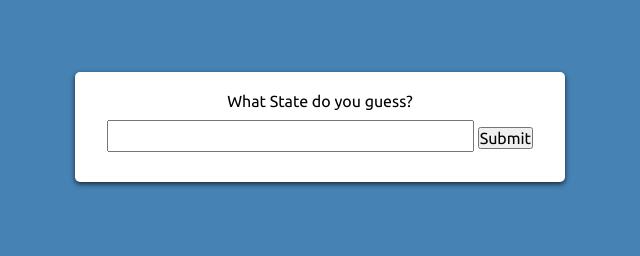
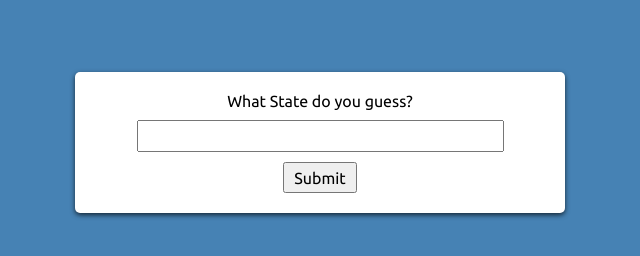
Before and after one commit to robrich502/wordgame, a plain HTML site: page WordGame.html in a window 1280 px wide. Shown: the part 206-462 px from the top of the page, without its empty margins (320-960 px from the left). Drawn offline with Linux system fonts and the light colour scheme.

Commit message:
Added styling to label and submit button to put each on a separate line.  Also corrected spelling of "Tennessee" in data store for words.

```diff
--- a/WordGame.html
+++ b/WordGame.html
@@ -14,7 +14,7 @@
         { word: "kentucky", hint: "a blue grass state" },
         { word: "indiana", hint: "bobby knight was basketball coach in this state" },
         { word: "florida", hint: "the sunshine state.  known for it's oranges." },
-        { word: "tennesse", hint: "country musicians, line dancing, and home of gatlinburg" },
+        { word: "tennessee", hint: "country musicians, line dancing, and home of gatlinburg" },
         { word: "virginia", hint: "home to the US Navy's 5th fleet and many other military bases." }
         ];
 
@@ -64,9 +64,9 @@
     </header>
     <div class="container">
        <div>
-           <label>What State do you guess?</label>
+           <label id="question">What State do you guess?</label>
             <input type="text" id="txtGuess" name="txtGuess" />
-            <button type="button" onclick="CheckWord()">Submit</button>
+            <button id="submit" type="button" onclick="CheckWord()">Submit</button>
        </div>
     <footer>
     </footer>
--- a/css/style.css
+++ b/css/style.css
@@ -47,3 +47,13 @@ input {
     -moz-border-radius: 5px;
     border-radius: 5px;
 }
+
+#txtGuess {
+    display: block;
+    margin-left: auto;
+    margin-right: auto;
+}
+
+#submit {
+    padding: 1% 2%;
+}
```
